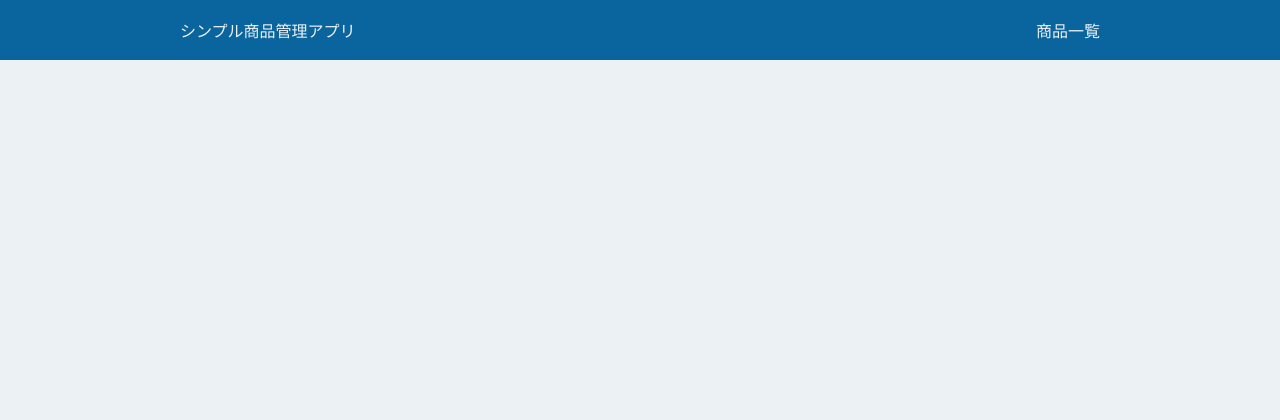
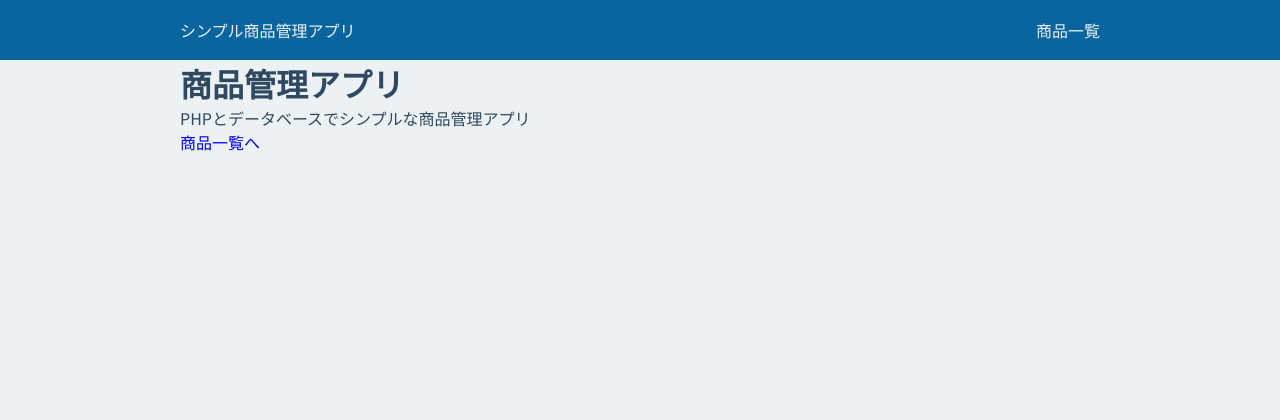
Before and after one commit to bunon0/php-db-app, a PHP site: page / in a window 1280 px wide. Shown: the top 420 px of the page. Run offline with PHP 8.4, Linux system fonts and the light colour scheme.

Commit message:
top-pageの追加とスタイル調整

```diff
--- a/index.php
+++ b/index.php
@@ -3,7 +3,17 @@ require_once(__DIR__ . '/layouts/header.php')
 ?>
 
 <main class="l-main">
-  <div class="l-main__inner"></div>
+  <div class="l-main__inner">
+    <div class="p-top">
+      <div class="p-top__contents">
+        <h1 class="p-top__title">商品管理アプリ</h1>
+        <p class="p-top__title-read">PHPとデータベースでシンプルな商品管理アプリ</p>
+        <div class="p-top__btn-wrapper">
+          <a href="./read.php" class="p-top__btn">商品一覧へ</a>
+        </div>
+      </div>
+    </div>
+  </div>
 </main>
 
 <?php
```
Also changed, not shown: assets/css/page.css (added, +30 -0 lines).
